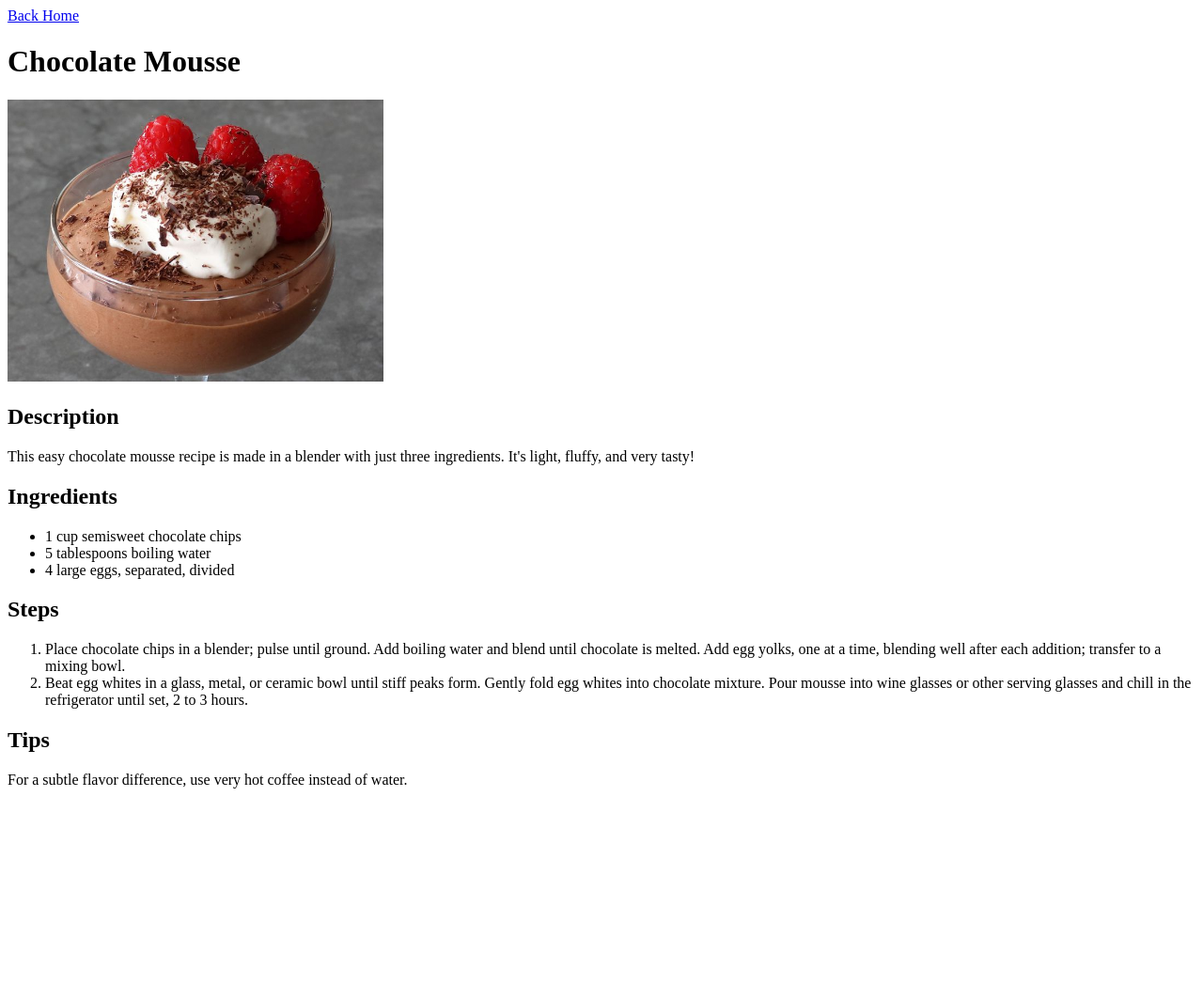
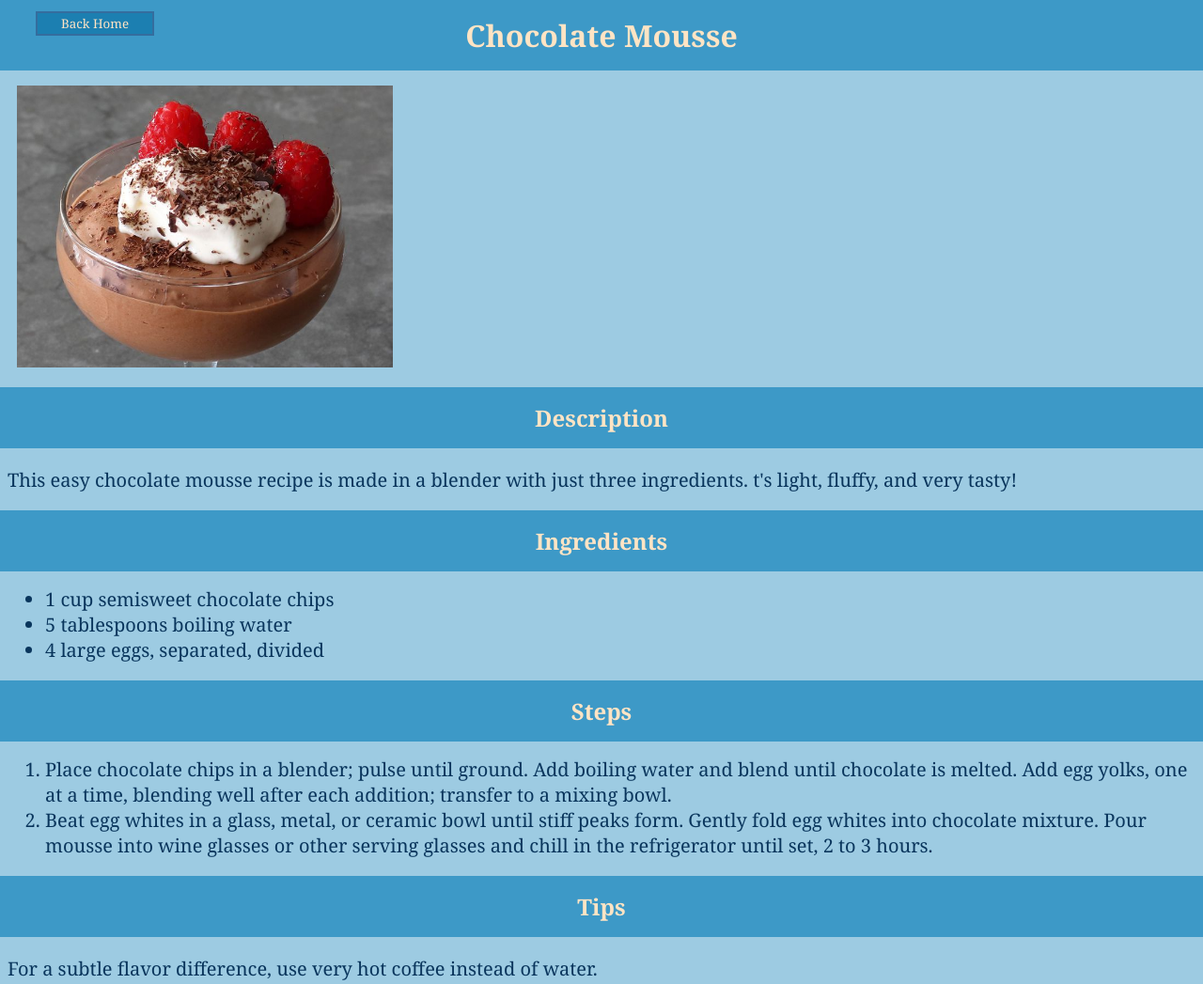
Before and after one commit to rafael-gonca/odin-recipes, a plain HTML site: page recipes/chocolate-mousse.html in a window 1280 px wide. Shown: the whole page at 94% size. Before the commit the page ends 847 px from the top, so only its background shows below. Drawn offline with Linux system fonts and the light colour scheme.

Commit message:
second commit

```diff
--- a/recipes/chocolate-mousse.html
+++ b/recipes/chocolate-mousse.html
@@ -5,15 +5,21 @@
     <meta lang="en">
     <meta charset="UTF-8">
     <title>Chocolate Mousse</title>
+
+    <link rel="stylesheet" href="../style.css">
 </head>
 
 <body>
-    <a href="../index.html">Back Home</a>
-    <h1>Chocolate Mousse</h1>
-    <img src="../images/chocolate-mousse.jpg" width="400" height="300">
+    <p>
+        <button class="button-pages"><a href="../index.html">Back Home</a></button>
+    </P>
+    <h1 class="pages-title">Chocolate Mousse</h1>
+    <img src="../images/chocolate-mousse.jpg" width="400" height="300" alt="a cup of chocolate mousse">
     <h2>Description</h2>
-    This easy chocolate mousse recipe is made in a blender with just three ingredients.
-    It's light, fluffy, and very tasty!
+    <p class="description">
+        This easy chocolate mousse recipe is made in a blender with just three ingredients.
+        t's light, fluffy, and very tasty!
+    </p>
     <h2>Ingredients</h2>
     <ul>
         <li>1 cup semisweet chocolate chips</li>
@@ -32,7 +38,9 @@
             chill in the refrigerator until set, 2 to 3 hours.</li>
     </ol>
     <h2>Tips</h2>
+    <p class="description">
     For a subtle flavor difference, use very hot coffee instead of water.
+    </p>
 
 </body>
 
--- /dev/null
+++ b/style.css
@@ -0,0 +1,93 @@
+* {
+    /* outline: 2px solid red; */
+    font-family: Georgia, 'Times New Roman', Times, serif
+}
+
+*,
+*::before,
+*::after {
+    box-sizing: border-box;
+}
+
+html {
+    box-sizing: border-box;
+    background-color: rgb(61, 153, 199, 50%);
+}
+
+a {
+    text-decoration: none;
+    color: bisque;
+    /* link com cor e sem sublinhado */
+}
+
+
+.home-title {
+    text-align: center;
+    color: bisque;
+    background-color: rgb(61, 153, 199);
+    padding: 10px;
+    border: 3px solid rgb(52, 109, 158);
+    margin: 5px;
+    height: 70px;
+    width: 800px;
+    display: block;
+    box-sizing: border-box;
+    margin-right: auto;
+    margin-left: auto;
+}
+
+h1,
+h2 {
+    text-align: center;
+    color: bisque;
+}
+
+button {
+    background-color: rgb(61, 153, 199);
+    color: aliceblue;
+    margin: 12px 30px;
+    border: 2px solid rgb(52, 109, 158);
+    height: 20px;
+    width: 110px;
+    box-sizing: content-box;
+    display: inline;
+    /* position: fixed; */
+}
+
+.hot {
+    margin-left: 420px;
+}
+
+.button-pages {
+    position: fixed;
+    background-color: rgb(28, 127, 177);
+}
+
+img {
+    display: inline;
+    margin-right: auto;
+    margin-left: 10px;
+    margin-bottom: 32px;
+    background-color: blue;
+}
+
+ul li,
+ol li,
+.description {
+    font-size: 20px;
+    color: rgb(9, 53, 92);
+}
+
+.pages-title,
+h2 {
+    background: rgb(61, 153, 199);
+    margin: -16px -16px 16px -16px;
+    padding: 16px;
+    /* 16px = 1rem */
+}
+
+.description,
+ul,
+ol {
+    margin-bottom: 35px;
+}
```
Also changed, not shown: index.html (+7 -6 lines), recipes/butter-cookies.html (+14 -8 lines), recipes/hot-dog-burnt-ends.html (+6 -4 lines), 1 other file.
